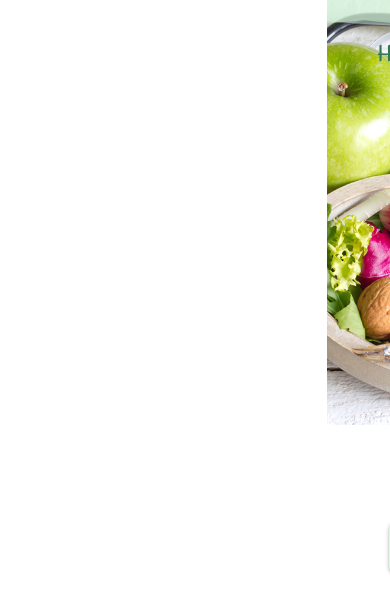
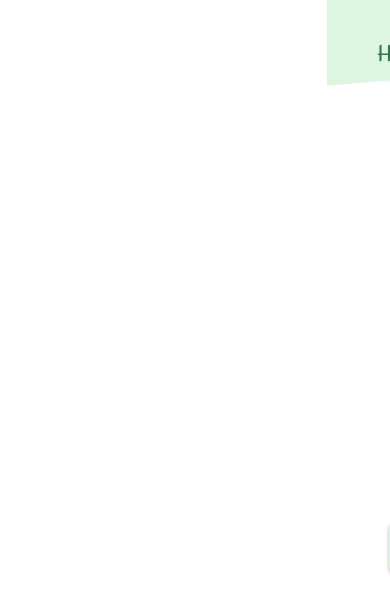
Before and after one commit to ParsaBordbar/Healthcare_Diet, a Next.js app: page /register/login in a window 390 px wide. Shown: the top 608 px of the page. Built offline with nearby package versions, Linux system fonts and the light colour scheme.

Commit message:
set bacground of header and baaner of register and responsive the layout of register

```diff
--- a/src/app/register/layout.tsx
+++ b/src/app/register/layout.tsx
@@ -9,7 +9,7 @@ const LayoutRegister = ({ children }: { children: ReactNode }) => {
   console.log(children);
   return (
     <div className="relative top-0 z-40">
-      <header className="absolute bg-no-repeat w-full h-28 header-register top-0 ">
+      <header className="absolute bg-no-repeat w-full h-28 bg-[url('/svgs/header-register.svg')] top-0 ">
         {/* <HeaderSVG className="header opacity-100" width={1920} /> */}
         <nav className="flex flex-row-reverse left-0 py-7 absolute top-0 px-10 gap-16 items-center">
           <Logo />
@@ -23,7 +23,7 @@ const LayoutRegister = ({ children }: { children: ReactNode }) => {
           />
         </nav>
       </header>
-      <main className="flex banner-register h-screen items-center w-full justify-end">
+      <main className="flex !bg-cover md:!bg-contain bg-no-repeat !bg-none lg:!bg-[url('/svgs/loginBanner.svg')] h-screen items-center w-full justify-center lg:justify-end">
         {/* <div className="absolute -z-20 left-0  h-screen bottom-0 top-0">
           <LoginBanner className="bg-repeat-y" />
         </div> */}
```
